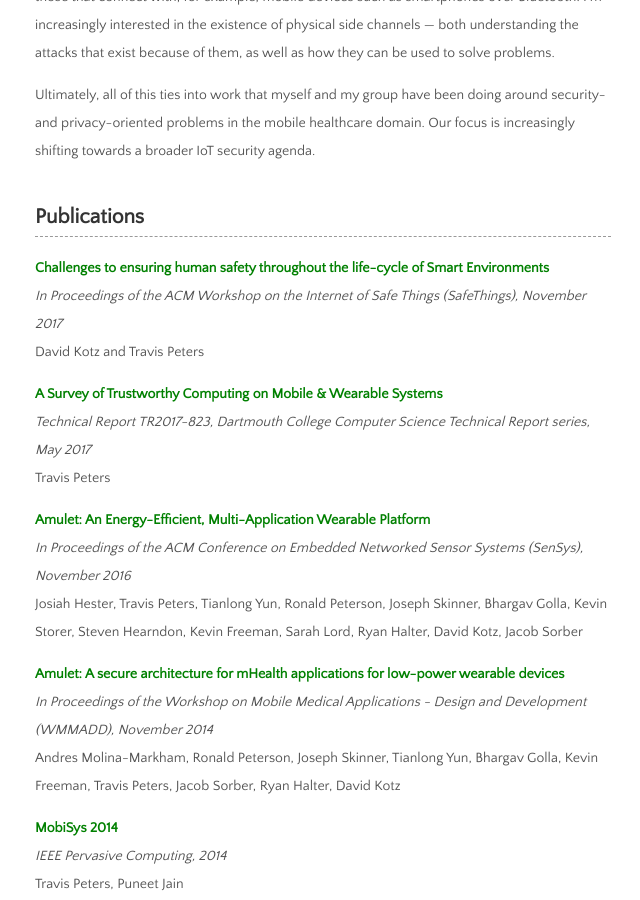
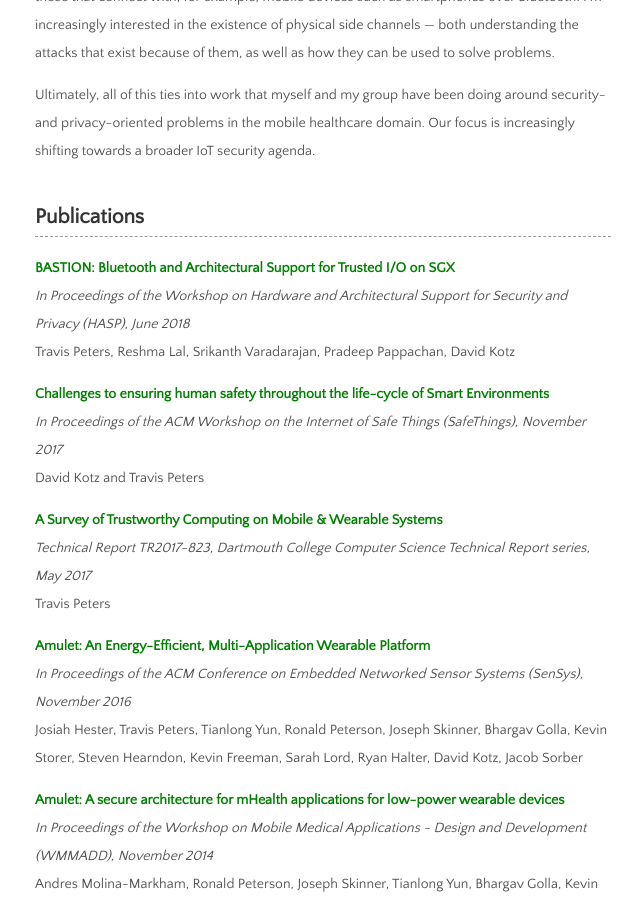
Before and after one commit to traviswpeters/traviswpeters.github.io, a Jekyll site: the page built from research.md, in a window 1280 px wide and 900 px high, scrolled down 368 px. Shown: the whole window, without its empty margins (317-957 px from the left). Built offline with Jekyll 4.4.1, drawn with Linux system fonts in a browser that asks for light colours; nearby versions of some CDN libraries.

Commit message:
adding BASTION

```diff
--- a/_data/papers.yml
+++ b/_data/papers.yml
@@ -1,14 +1,14 @@
 # Papers, posters, demos, etc.
 # - Types: conference, journal, workshop, techreport, poster, demo, poster/demo, wip (work in progress)
 
-# - title: "BASTION: Bluetooth and Architectural Support for Trusted I/O on SGX" #"A Generalized Framework for Trusted I/O"
-#   authors: Travis Peters, Reshma Lal, Srikanth Varadarajan, Pradeep Pappachan, David Kotz
-#   type: wip # work-in-progress
-#   # note:
-#   # date: ...
-#   # internal: true
-#   # publisher: ...
-#   # url: papers/...
+- title: "BASTION: Bluetooth and Architectural Support for Trusted I/O on SGX"
+  authors: Travis Peters, Reshma Lal, Srikanth Varadarajan, Pradeep Pappachan, David Kotz
+  publisher: In Proceedings of the Workshop on Hardware and Architectural Support for Security and Privacy (HASP) # TODO: Verify when the program is posted to ACM Digital Library
+  date: June 2018
+  url: papers/peters-hasp2018.pdf
+  type: workshop
+  internal: true
+  # note: "We had 26 papers registered in the end I believe and accepted 11" - 42.3% acceptance rate
 
 - title: "JamFi: secure short-range ad hoc information exchange between wireless devices"
   authors: Timothy Pierson, Travis Peters, Reza Rawassizadeh, Ronald Peterson, David Kotz
```
